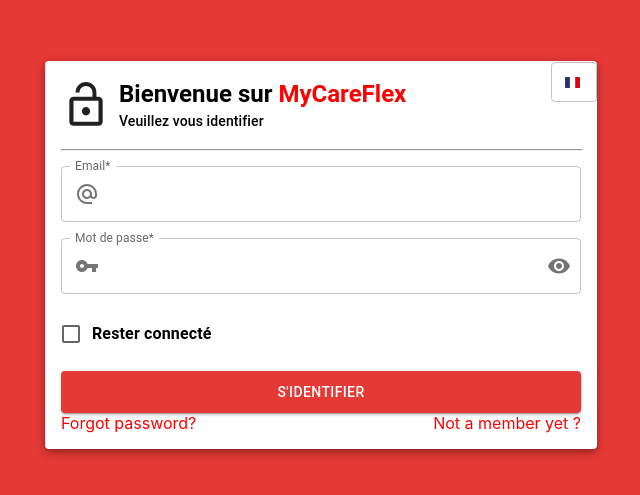
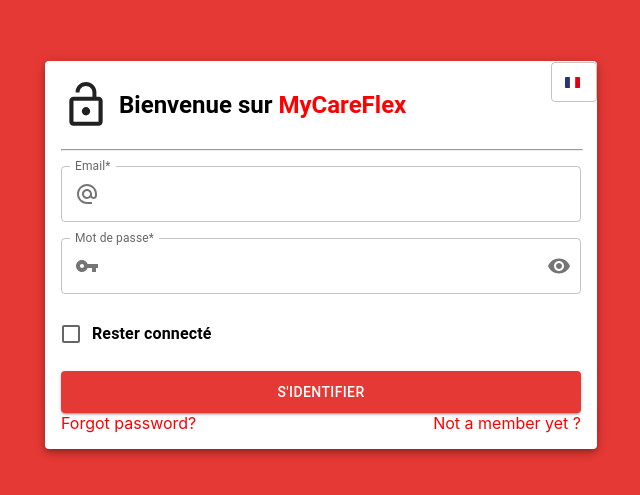
Before and after one commit to mohbens/FormMyCare, a React (Create React App) app: page / in a window 1280 px wide. Shown: the part 145-640 px from the top of the page, without its empty margins (319-959 px from the left). Built offline with nearby package versions, Linux system fonts and the light colour scheme.

Commit message:
refactoring adding PaperForm.jsx

```diff
--- a/src/App.js
+++ b/src/App.js
@@ -4,7 +4,7 @@
 import Register from "./pages/Register.jsx";
 import Login from "./pages/Login.jsx";
 import Forgot from "./pages/Forgot.jsx";
-import Test from "./pages/Test.jsx";
+import Test from "./data/test.jsx";
 import { RouterProvider, createBrowserRouter } from "react-router-dom";
 
 const theme = createMuiTheme({
--- a/src/components/PaperForm.jsx
+++ b/src/components/PaperForm.jsx
@@ -1,5 +1,108 @@
-import React from "react";
+import { Box, Card, Grid, Typography } from "@mui/material";
+import React, { useEffect, useState } from "react";
+import Language from "./Language";
+import "../utils/i18n";
+import { useTranslation } from "react-i18next";
+import PersonAddAlt1Icon from "@mui/icons-material/PersonAddAlt1";
+import LockOpenIcon from "@mui/icons-material/LockOpen";
+import PasswordIcon from "@mui/icons-material/Password";
+import Form from "./Form";
+import Identification from "./Identification";
+import Reinitialiser from "./Reinitialiser";
 
-export default function PaperForm(icon, title) {
-	return <div></div>;
+export default function PaperForm(props) {
+	const [title, setTitle] = useState("");
+	const { t } = useTranslation();
+	const handleForm = (e) => {
+		if (e === "register") {
+			return <Form />;
+		} else if (e === "forgot") {
+			return <Reinitialiser />;
+		} else if (e === "login") {
+			return <Identification />;
+		}
+	};
+
+	useEffect(() => {
+		if (props.typeForm === "register") {
+			setTitle(t("titlePRegister"));
+		} else if (props.typeForm === "forgot") {
+			setTitle(t("titlePForgot"));
+		} else if (props.typeForm === "Login") {
+			setTitle(t("titlePLogin"));
+		}
+	}, [props.typeForm, t]);
+
+	const handleIcon = (e) => {
+		if (e === "register") {
+			return (
+				<PersonAddAlt1Icon sx={{ width: "50px", height: "50px", mr: "8px" }} />
+			);
+		} else if (e === "forgot") {
+			return <PasswordIcon sx={{ width: "50px", height: "50px", mr: "8px" }} />;
+		} else if (e === "login") {
+			return <LockOpenIcon sx={{ width: "50px", height: "50px", mr: "8px" }} />;
+		}
+	};
+	console.log(props.typeForm);
+	console.log(handleIcon(props.typeForm));
+	return (
+		<div
+			style={{
+				backgroundColor: "rgb(229, 57, 53)",
+				height: "100vh",
+				display: "flex",
+				justifyContent: "center",
+				alignItems: "center",
+			}}>
+			<div>
+				<Grid
+					container
+					direction="column"
+					justifyContent="center"
+					alignItems="center"
+					style={{ minHeight: "100vh" }}>
+					<Card
+						elevation={5}
+						sx={{
+							padding: "16px",
+							borderRadius: "4px",
+							height: "auto",
+							margin: "0 auto ",
+							width: "520px",
+						}}>
+						<Box sx={{ display: "flex", justifyContent: "space-between" }}>
+							<div
+								style={{
+									display: "flex",
+
+									alignItems: "center",
+								}}>
+								{handleIcon(props.typeForm)}
+								<Typography
+									variant="h5"
+									sx={{ color: "black", fontWeight: "bold" }}>
+									{t("titleB")}
+									<span style={{ color: "red" }}>MyCareFlex</span>
+									<Typography variant="h6" style={{ fontSize: "0.875rem" }}>
+										{title}
+									</Typography>
+								</Typography>
+							</div>
+							<Language />
+						</Box>
+						<hr
+							style={{
+								width: "100%",
+								marginTop: "16px",
+								marginBottom: "15px",
+								// borderColor: "rgba(0, 0, 0, 0.12);",
+							}}></hr>
+
+						{handleForm(props.typeForm)}
+					</Card>
+				</Grid>
+			</div>
+		</div>
+	);
 }
--- a/src/data/test.jsx
+++ b/src/data/test.jsx
@@ -1,66 +1,11 @@
 import React, { useState, useEffect } from "react";
-import {
-	TextField,
-	MenuItem,
-	FormControl,
-	InputLabel,
-	Select,
-} from "@mui/material";
+
+import PaperForm from "../components/PaperForm";
 
 const CityZipCodeSelector = () => {
-	const [cities, setCities] = useState([]);
-	const [selectedCity, setSelectedCity] = useState("");
-	const [zipCode, setZipCode] = useState("");
-
-	useEffect(() => {
-		// Fetch your JSON data here
-		fetch("/path/to/your/cities.json")
-			.then((response) => response.json())
-			.then((data) => {
-				setCities(data);
-			});
-	}, []);
-
-	const handleCityChange = (event) => {
-		const city = event.target.value;
-		setSelectedCity(city);
-
-		// Find the selected city's zip code
-		const selectedCityData = cities.find((item) => item.city === city);
-		if (selectedCityData) {
-			setZipCode(selectedCityData.zipCode);
-		} else {
-			setZipCode("");
-		}
-	};
-
 	return (
 		<div>
-			<FormControl fullWidth variant="outlined">
-				<InputLabel id="city-select-label">Select City</InputLabel>
-				<Select
-					labelId="city-select-label"
-					value={selectedCity}
-					onChange={handleCityChange}
-					label="Select City">
-					{cities.map((city) => (
-						<MenuItem key={city.city} value={city.city}>
-							{city.city}
-						</MenuItem>
-					))}
-				</Select>
-			</FormControl>
-
-			<TextField
-				label="Zip Code"
-				value={zipCode}
-				variant="outlined"
-				margin="normal"
-				fullWidth
-				InputProps={{
-					readOnly: true,
-				}}
-			/>
+			<PaperForm typeForm="register" />
 		</div>
 	);
 };
--- a/src/pages/Login.jsx
+++ b/src/pages/Login.jsx
@@ -14,71 +14,75 @@
 import "../utils/i18n";
 import Language from "../components/Language.jsx";
 import { useTranslation } from "react-i18next";
+import PaperForm from "../components/PaperForm.jsx";
 export default function Login() {
 	const { t } = useTranslation();
 	return (
-		<div
-			style={{
-				backgroundColor: "rgb(229, 57, 53)",
-				height: "100vh",
-				display: "flex",
-				justifyContent: "center",
-				alignItems: "center",
-				position: "relative",
-			}}>
-			<div>
-				<Grid
-					container
-					direction="column"
-					justifyContent="center"
-					alignItems="center"
-					style={{ minHeight: "100vh", position: "relative" }}>
-					<Card
-						elevation={5}
-						sx={{
-							padding: "16px",
-							borderRadius: "4px",
-							height: "auto",
-							margin: "0 auto ",
-							width: "520px",
-						}}>
-						<Box sx={{ display: "flex", justifyContent: "space-between" }}>
-							<div
-								style={{
-									display: "flex",
+		<div>
+			<PaperForm typeForm="login" />
+		</div>
+		// <div
+		// 	style={{
+		// 		backgroundColor: "rgb(229, 57, 53)",
+		// 		height: "100vh",
+		// 		display: "flex",
+		// 		justifyContent: "center",
+		// 		alignItems: "center",
+		// 		position: "relative",
+		// 	}}>
+		// 	<div>
+		// 		<Grid
+		// 			container
+		// 			direction="column"
+		// 			justifyContent="center"
+		// 			alignItems="center"
+		// 			style={{ minHeight: "100vh", position: "relative" }}>
+		// 			<Card
+		// 				elevation={5}
+		// 				sx={{
+		// 					padding: "16px",
+		// 					borderRadius: "4px",
+		// 					height: "auto",
+		// 					margin: "0 auto ",
+		// 					width: "520px",
+		// 				}}>
+		// 				<Box sx={{ display: "flex", justifyContent: "space-between" }}>
+		// 					<div
+		// 						style={{
+		// 							display: "flex",
 
-									alignItems: "center",
-								}}>
-								<LockOpenIcon
-									sx={{ width: "50px", height: "50px", mr: "8px" }}
-								/>
-								<Typography
-									variant="h5"
-									sx={{ color: "black", fontWeight: "bold" }}>
-									{t("titleB")}
-									<span style={{ color: "red" }}>{t("titleR")}</span>
-									<Typography variant="h6" style={{ fontSize: "0.875rem" }}>
-										{t("titlePLogin")}
-									</Typography>
-								</Typography>
-							</div>
-							{/* ///////////////Language///////////// */}
-							<Language />
-							{/* //////////////////////////// */}
-						</Box>
+		// 							alignItems: "center",
+		// 						}}>
+		// 						<LockOpenIcon
+		// 							sx={{ width: "50px", height: "50px", mr: "8px" }}
+		// 						/>
+		// 						<Typography
+		// 							variant="h5"
+		// 							sx={{ color: "black", fontWeight: "bold" }}>
+		// 							{t("titleB")}
+		// 							<span style={{ color: "red" }}>{t("titleR")}</span>
+		// 							<Typography variant="h6" style={{ fontSize: "0.875rem" }}>
+		// 								{t("titlePLogin")}
+		// 							</Typography>
+		// 						</Typography>
+		// 					</div>
+		// 					{/* ///////////////Language///////////// */}
+		// 					<Language />
+		// 					{/* //////////////////////////// */}
+		// 				</Box>
 
-						<hr
-							style={{
-								width: "100%",
-								marginTop: "16px",
-								marginBottom: "15px",
-								// borderColor: "rgba(0, 0, 0, 0.12);",
-							}}></hr>
-						<Identification />
-						{/* <Test /> */}
-					</Card>
-				</Grid>
-			</div>
-		</div>
+		// 				<hr
+		// 					style={{
+		// 						width: "100%",
+		// 						marginTop: "16px",
+		// 						marginBottom: "15px",
+		// 						// borderColor: "rgba(0, 0, 0, 0.12);",
+		// 					}}></hr>
+		// 				<Identification />
+		// 				{/* <Test /> */}
+		// 			</Card>
+		// 		</Grid>
+		// 	</div>
+		// </div>
 	);
 }
--- a/src/pages/Register.jsx
+++ b/src/pages/Register.jsx
@@ -7,68 +7,72 @@
 import "../utils/i18n";
 import { useTranslation } from "react-i18next";
 import Language from "../components/Language.jsx";
+import PaperForm from "../components/PaperForm.jsx";
 
 export default function Register() {
 	const { t } = useTranslation();
 	return (
-		<div
-			style={{
-				backgroundColor: "rgb(229, 57, 53)",
-				height: "100vh",
-				display: "flex",
-				justifyContent: "center",
-				alignItems: "center",
-			}}>
-			<div>
-				<Grid
-					container
-					direction="column"
-					justifyContent="center"
-					alignItems="center"
-					style={{ minHeight: "100vh" }}>
-					<Card
-						elevation={5}
-						sx={{
-							padding: "16px",
-							borderRadius: "4px",
-							height: "auto",
-							margin: "0 auto ",
-							width: "520px",
-						}}>
-						<Box sx={{ display: "flex", justifyContent: "space-between" }}>
-							<div
-								style={{
-									display: "flex",
+		<div>
+			<PaperForm typeForm="register" />
+		</div>
+		// <div
+		// 	style={{
+		// 		backgroundColor: "rgb(229, 57, 53)",
+		// 		height: "100vh",
+		// 		display: "flex",
+		// 		justifyContent: "center",
+		// 		alignItems: "center",
+		// 	}}>
+		// 	<div>
+		// 		<Grid
+		// 			container
+		// 			direction="column"
+		// 			justifyContent="center"
+		// 			alignItems="center"
+		// 			style={{ minHeight: "100vh" }}>
+		// 			<Card
+		// 				elevation={5}
+		// 				sx={{
+		// 					padding: "16px",
+		// 					borderRadius: "4px",
+		// 					height: "auto",
+		// 					margin: "0 auto ",
+		// 					width: "520px",
+		// 				}}>
+		// 				<Box sx={{ display: "flex", justifyContent: "space-between" }}>
+		// 					<div
+		// 						style={{
+		// 							display: "flex",
 
-									alignItems: "center",
-								}}>
-								<PersonAddAlt1Icon
-									sx={{ width: "50px", height: "50px", mr: "8px" }}
-								/>
-								<Typography
-									variant="h5"
-									sx={{ color: "black", fontWeight: "bold" }}>
-									{t("titleB")}
-									<span style={{ color: "red" }}>MyCareFlex</span>
-									<Typography variant="h6" style={{ fontSize: "0.875rem" }}>
-										{t("titlePRegister")}
-									</Typography>
-								</Typography>
-							</div>
-							<Language />
-						</Box>
-						<hr
-							style={{
-								width: "100%",
-								marginTop: "16px",
-								marginBottom: "15px",
-								// borderColor: "rgba(0, 0, 0, 0.12);",
-							}}></hr>
+		// 							alignItems: "center",
+		// 						}}>
+		// 						<PersonAddAlt1Icon
+		// 							sx={{ width: "50px", height: "50px", mr: "8px" }}
+		// 						/>
+		// 						<Typography
+		// 							variant="h5"
+		// 							sx={{ color: "black", fontWeight: "bold" }}>
+		// 							{t("titleB")}
+		// 							<span style={{ color: "red" }}>MyCareFlex</span>
+		// 							<Typography variant="h6" style={{ fontSize: "0.875rem" }}>
+		// 								{t("titlePRegister")}
+		// 							</Typography>
+		// 						</Typography>
+		// 					</div>
+		// 					<Language />
+		// 				</Box>
+		// 				<hr
+		// 					style={{
+		// 						width: "100%",
+		// 						marginTop: "16px",
+		// 						marginBottom: "15px",
+		// 						// borderColor: "rgba(0, 0, 0, 0.12);",
+		// 					}}></hr>
 
-						<Form />
-					</Card>
-				</Grid>
-			</div>
-		</div>
+		// 				<Form />
+		// 			</Card>
+		// 		</Grid>
+		// 	</div>
+		// </div>
 	);
 }
--- a/src/utils/i18n.js
+++ b/src/utils/i18n.js
@@ -1,6 +1,6 @@
 import i18n from "i18next";
 import { initReactI18next } from "react-i18next";
-
+// {t("")}
 const resources = {
 	en: {
 		translation: {
```
Also changed, not shown: src/pages/Forgot.jsx (+62 -58 lines).
